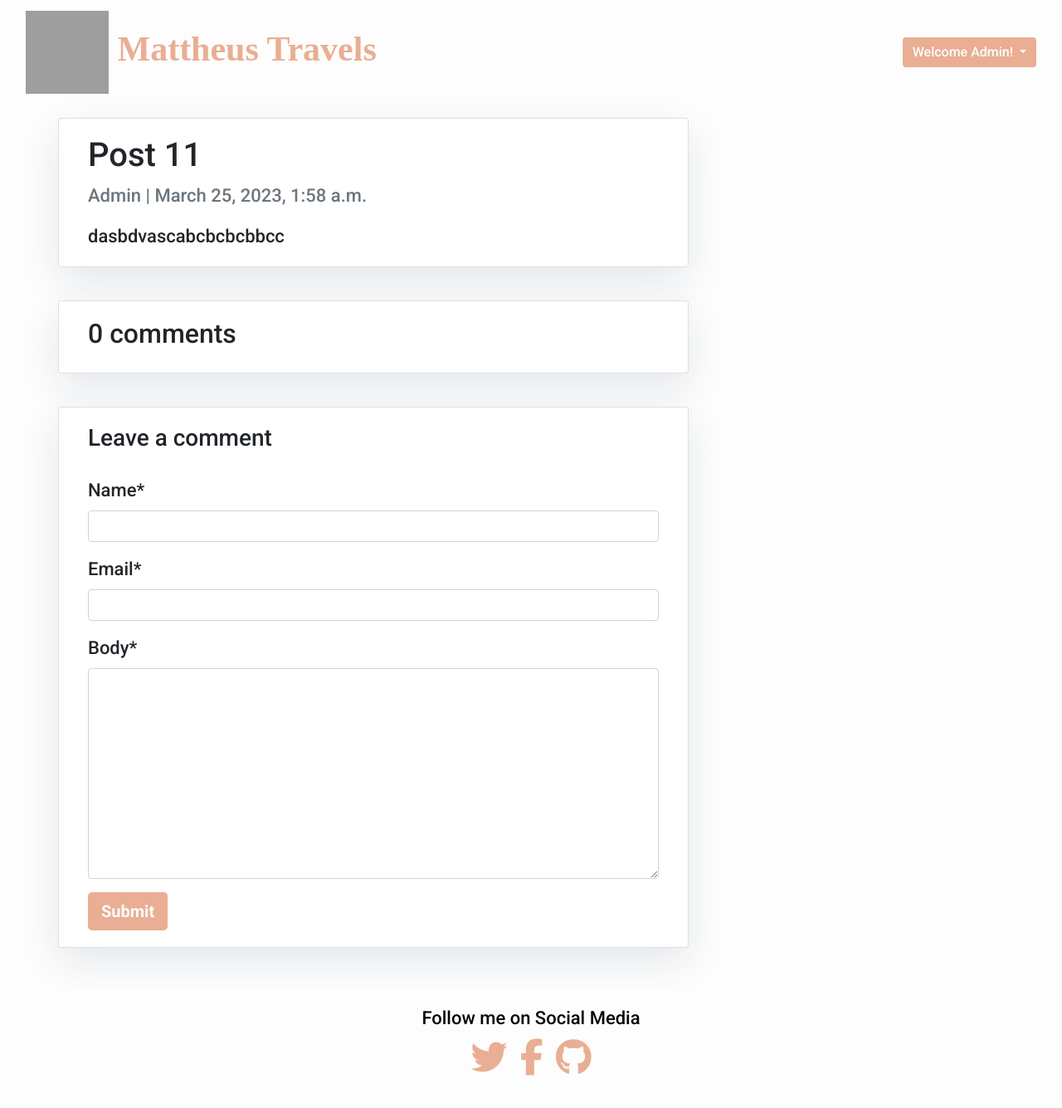
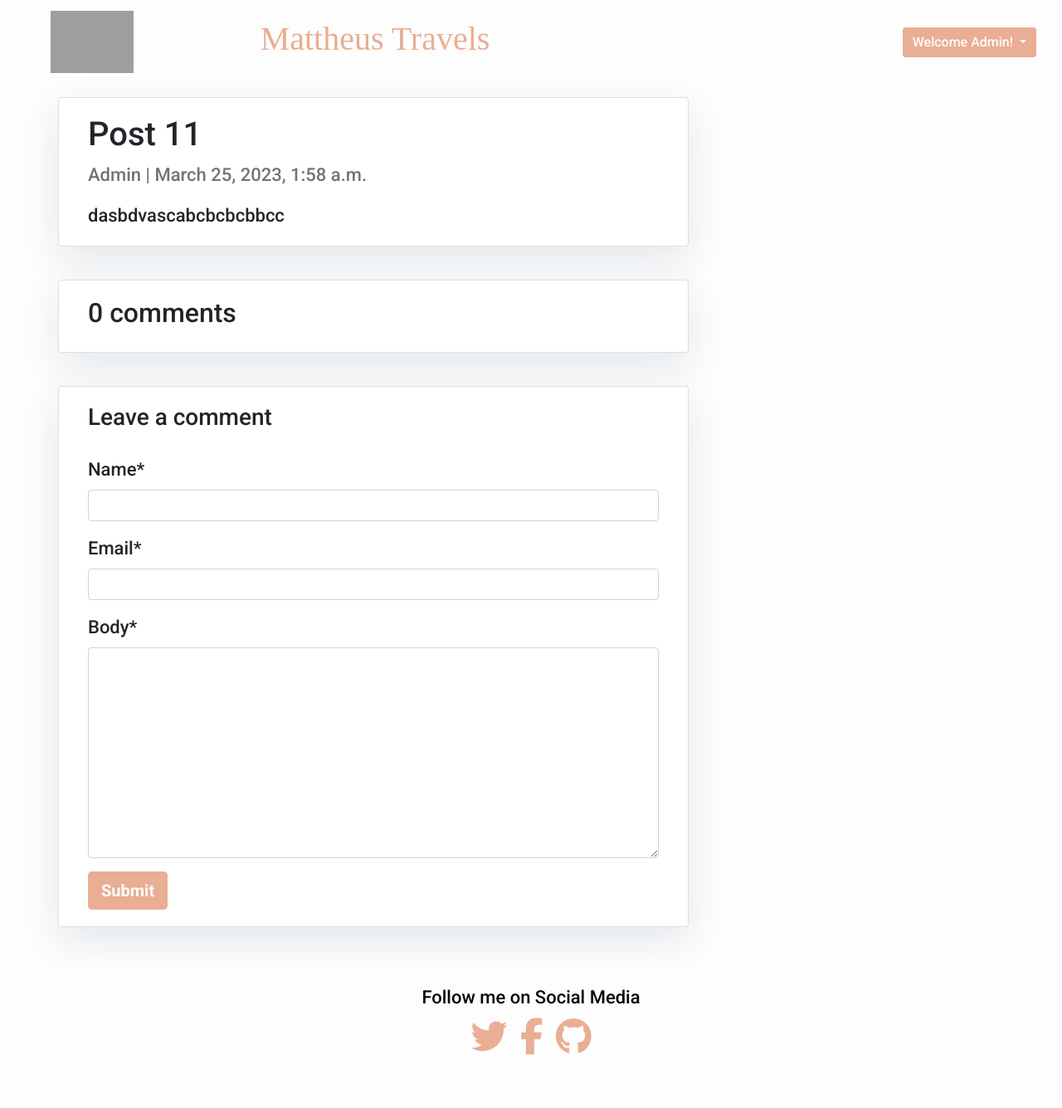
Before and after one commit to MattheusKasa/My-Django-Blog, a Django app: a page that uses templates/base.html in a window 1280 px wide. Shown: the whole page at 83% size. After the commit the page ends 1271 px from the top, so only its background shows below. Run offline with Django 4.2, Linux system fonts and the light colour scheme; a user stored in the database is signed in; data comes from the database, SQL or seed files in the repository; some libraries are stand-ins or nearby versions; some web fonts are replaced; grey boxes are pictures that could not be loaded.

```diff
--- a/static/css/style.css
+++ b/static/css/style.css
@@ -22,8 +22,8 @@ footer {
     max-width: 100px;
     margin: 0 auto auto 0;
     padding: 0;
-    height: 100px;
-    width: 100px;
+    height: 100%;
+    width: 100%;
     font-weight: bold;
 }
 
--- a/templates/base.html
+++ b/templates/base.html
@@ -18,13 +18,23 @@
     </head>
 
     <body>
-        <nav class="navbar navbar-expand-lg" id="mainNav">
+        <nav class="navbar navbar-expand-md" id="mainNav">
             <div class="container-fluid">
-                <a class="navbar-brand" href="{% url 'home' %}"> <img alt="image of earth with a hot air baloon"
-                    class="travel-icon"
-                    src="https://res.cloudinary.com/dsa3o1dbv/image/upload/v1679577195/Mattheus_Travels-removebg-preview_rpzw86.png">
-                    Mattheus Travels
-                </a>
+
+                <div class="container">
+                    <a class="navbar-brand d-flex align-items-center" href="{% url 'home' %}">
+                        <div class="col-md-3">
+                            <img alt="image of earth with a hot air baloon"
+                                class="travel-icon mr-2"
+                                src="https://res.cloudinary.com/dsa3o1dbv/image/upload/v1679577195/Mattheus_Travels-removebg-preview_rpzw86.png">
+                        </div>
+                        <div class="col-md-8">
+                            <h1 class="navbar-text d-none d-lg-block">Mattheus Travels</h1>
+                        </div>
+                    </a>
+                </div>
+
+
                 <button class="navbar-toggler navbar-toggler-right" type="button" data-toggle="collapse" data-target="#navbarResponsive"
                     aria-controls="navbarResponsive" aria-expanded="false" aria-label="Toggle navigation">
                     <span class="navbar-toggler-icon"></span>
@@ -77,7 +87,7 @@
         </footer>
         <script src="https://kit.fontawesome.com/af04db9847.js" crossorigin="anonymous"></script>
         <script src="https://code.jquery.com/jquery-3.2.1.slim.min.js" integrity="sha384-KJ3o2DKtIkvYIK3UENzmM7KCkRr/rE9/Qpg6aAZGJwFDMVNA/GpGFF93hXpG5KkN" crossorigin="anonymous"></script>
-<script src="https://cdn.jsdelivr.net/npm/popper.js@1.12.9/dist/umd/popper.min.js" integrity="sha384-ApNbgh9B+Y1QKtv3Rn7W3mgPxhU9K/ScQsAP7hUibX39j7fakFPskvXusvfa0b4Q" crossorigin="anonymous"></script>
-<script src="https://cdn.jsdelivr.net/npm/bootstrap@4.0.0/dist/js/bootstrap.min.js" integrity="sha384-JZR6Spejh4U02d8jOt6vLEHfe/JQGiRRSQQxSfFWpi1MquVdAyjUar5+76PVCmYl" crossorigin="anonymous"></script>
+        <script src="https://cdn.jsdelivr.net/npm/popper.js@1.12.9/dist/umd/popper.min.js" integrity="sha384-ApNbgh9B+Y1QKtv3Rn7W3mgPxhU9K/ScQsAP7hUibX39j7fakFPskvXusvfa0b4Q" crossorigin="anonymous"></script>
+        <script src="https://cdn.jsdelivr.net/npm/bootstrap@4.0.0/dist/js/bootstrap.min.js" integrity="sha384-JZR6Spejh4U02d8jOt6vLEHfe/JQGiRRSQQxSfFWpi1MquVdAyjUar5+76PVCmYl" crossorigin="anonymous"></script>
     </body>
 </html>
```
Also changed, not shown: templates/index.html (+1 -6 lines).
